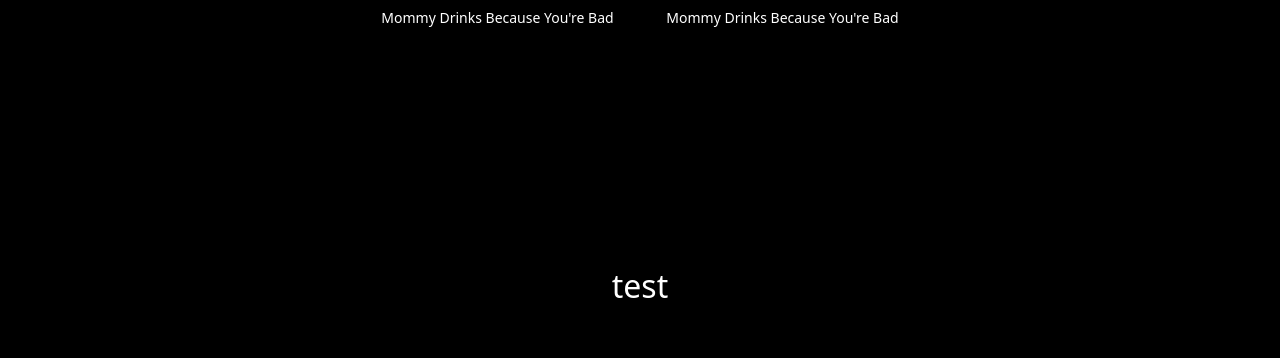
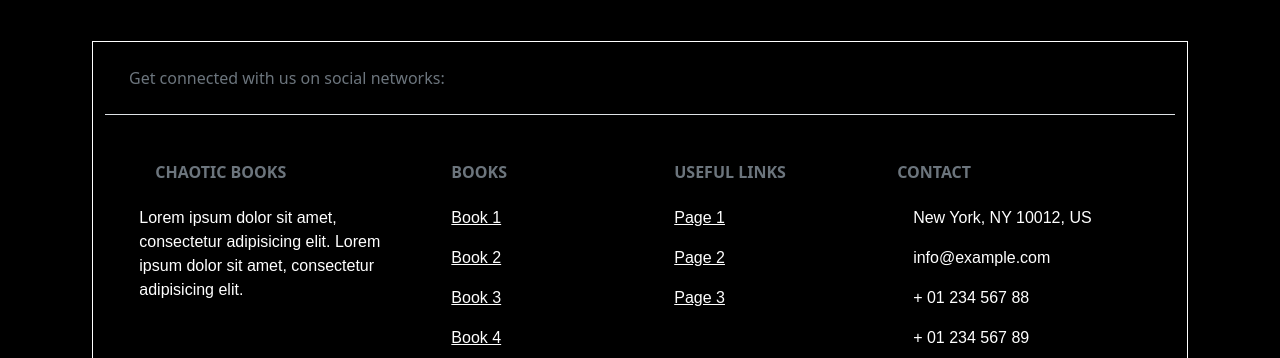
Before and after one commit to tylerkwallace/individual-assignment, a Flask app: page /page3 in a window 1280 px wide. Shown: the part 2240-2598 px from the top of the page. Run offline with Flask 2, Linux system fonts and the light colour scheme.

Commit message:
finish page 3

```diff
--- a/static/css/page3.css
+++ b/static/css/page3.css
@@ -2,8 +2,10 @@ body{
     background-color: black;
 }
 
-h1, h2, h3{
+h1, h2, h3, p,
+a.navbar-brand, .figure-caption{
     color: white;
+    font-family:fantasy;
 }
 
 .logo{
@@ -11,11 +13,11 @@ h1, h2, h3{
 }
 
 header{
-    background-color: aqua;
+    background-color: rgb(37, 37, 46);
 }
 
 .banner{
-    background-image: url("https://raw.githubusercontent.com/tylerkwallace/Images/master/Flames.png");
+    background-image: linear-gradient(0deg, rgba(0, 0, 0, 0.3), rgba(70, 70, 70, 0.3)), url("https://raw.githubusercontent.com/tylerkwallace/Images/master/Flames.png");
     height: 100vh;
     background-position: center;
     background-repeat: no-repeat;
@@ -23,26 +25,32 @@ header{
     position: relative;
 }
 
-p{
-    color: white;
-}
 
 /* .navbar{
     color: white;
 } */
 
 a.navbar-brand{
-    color: white;
     margin-left: 15px;
     margin-right: 15px;
 }
 
 .figure-caption{
-    color: white;
     text-align: center;
 }
 
-figure{
-    height: 400px;
-    width: auto;
+hr{
+    color: gray;
+    width: 70%;
+    margin-left: auto;
+    margin-right: auto;
 }
+
+.bg-dark{
+    background-color: black !important;
+}
+
+footer{
+    border: 1px solid white;
+    margin: 10px;
+}
--- a/templates/page3.html
+++ b/templates/page3.html
@@ -15,7 +15,7 @@
     <header>
         <div class="d-flex align-items-center justify-content-center">
             <div class="logo">
-                <h1>logo</h1>
+                <h1>LOGO</h1>
             </div>
         </div>
     </header>
@@ -25,7 +25,7 @@
         <a class="navbar-brand" href="{{ url_for('page2') }}">PAGE 2</a>
         <a class="navbar-brand" href="{{ url_for('page3') }}">PAGE 3</a>
     </nav>
-    <div class="banner">
+    <div class="banner bg-img">
         <div class="d-flex align-items-center justify-content-center" style="height: 100vh;>
             <div class=" row">
             <div class="col-12">
@@ -34,146 +34,260 @@
                         Discover the chaotic world</p>
                     <h1>Books</h1>
                     <div class="container">
-                        <p>The first Harry Potter book, Harry Potter and the Philosopher’s
-                            Stone, was published by Bloomsbury in 1997 to immediate popular
-                            and critical acclaim. Six further best-selling books, three companion
-                            books, a playscript and two screenplays have since followed. The Harry
-                            Potter books have been translated into over 80 languages, won multiple
-                            awards, and sold more than 500 million copies worldwide, becoming the
-                            best-selling book series in history...</p>
+                        <div class="col-6">
+                            <p>Lorem ipsum dolor sit amet, consectetur adipiscing elit,
+                                sed do eiusmod tempor incididunt ut labore et dolore magna
+                                aliqua. Ut enim ad minim veniam, quis nostrud exercitation
+                                ullamco laboris nisi ut aliquip ex ea commodo consequat. Duis
+                                aute irure dolor in reprehenderit in voluptate velit esse cillum
+                                dolore eu fugiat nulla pariatur.</p>
+                        </div>
+
                     </div>
                 </center>
             </div>
         </div>
     </div>
     <div class="container">
+        <hr>
         <div class="row">
             <div class="col-12 d-flex justify-content-center">
                 <h2>test</h2>
-             </div>
+            </div>
         </div>
+        <hr>
         <div class="row mt-5 mb-5">
-            <div class="col-3 d-flex justify-content-center">
+            <div class="col-2 offset-2 d-flex justify-content-center">
                 <figure class="figure">
                     <img src="https://raw.githubusercontent.com/tylerkwallace/Images/master/worst-book-covers-titles-48.jpg"
-                        class="figure-img img-fluid rounded"
-                            alt="...">
+                        class="figure-img img-fluid rounded" alt="...">
                     <figcaption class="figure-caption">Mommy Drinks Because You're Bad</figcaption>
                 </figure>
             </div>
-            <div class="col-3 d-flex justify-content-center">
+            <div class="col-2 d-flex justify-content-center">
                 <figure class="figure">
                     <img src="https://raw.githubusercontent.com/tylerkwallace/Images/master/worst-book-covers-titles-48.jpg"
-                        class="figure-img img-fluid rounded"
-                            alt="...">
+                        class="figure-img img-fluid rounded" alt="...">
                     <figcaption class="figure-caption">Mommy Drinks Because You're Bad</figcaption>
                 </figure>
             </div>
-            <div class="col-3 d-flex justify-content-center">
+            <div class="col-2 d-flex justify-content-center">
                 <figure class="figure">
                     <img src="https://raw.githubusercontent.com/tylerkwallace/Images/master/worst-book-covers-titles-48.jpg"
-                        class="figure-img img-fluid rounded"
-                            alt="...">
+                        class="figure-img img-fluid rounded" alt="...">
                     <figcaption class="figure-caption">Mommy Drinks Because You're Bad</figcaption>
                 </figure>
             </div>
-            <div class="col-3 d-flex justify-content-center">
+            <div class="col-2 d-flex justify-content-center">
                 <figure class="figure">
                     <img src="https://raw.githubusercontent.com/tylerkwallace/Images/master/worst-book-covers-titles-48.jpg"
-                        class="figure-img img-fluid rounded"
-                            alt="...">
+                        class="figure-img img-fluid rounded" alt="...">
                     <figcaption class="figure-caption">Mommy Drinks Because You're Bad</figcaption>
                 </figure>
             </div>
         </div>
         <div class="row mt-5 mb-5">
-            <div class="col-3 d-flex justify-content-center">
+            <div class="col-2 offset-2 d-flex justify-content-center">
                 <figure class="figure">
                     <img src="https://raw.githubusercontent.com/tylerkwallace/Images/master/worst-book-covers-titles-48.jpg"
-                        class="figure-img img-fluid rounded"
-                            alt="...">
+                        class="figure-img img-fluid rounded" alt="...">
                     <figcaption class="figure-caption">Mommy Drinks Because You're Bad</figcaption>
                 </figure>
             </div>
-            <div class="col-3 d-flex justify-content-center">
+            <div class="col-2 d-flex justify-content-center">
                 <figure class="figure">
                     <img src="https://raw.githubusercontent.com/tylerkwallace/Images/master/worst-book-covers-titles-48.jpg"
-                        class="figure-img img-fluid rounded"
-                            alt="...">
+                        class="figure-img img-fluid rounded" alt="...">
                     <figcaption class="figure-caption">Mommy Drinks Because You're Bad</figcaption>
                 </figure>
             </div>
-            <div class="col-3 d-flex justify-content-center">
+            <div class="col-2 d-flex justify-content-center">
                 <figure class="figure">
                     <img src="https://raw.githubusercontent.com/tylerkwallace/Images/master/worst-book-covers-titles-48.jpg"
-                        class="figure-img img-fluid rounded"
-                            alt="...">
+                        class="figure-img img-fluid rounded" alt="...">
                     <figcaption class="figure-caption">Mommy Drinks Because You're Bad</figcaption>
                 </figure>
             </div>
-            <div class="col-3 d-flex justify-content-center">
+            <div class="col-2 d-flex justify-content-center">
                 <figure class="figure">
                     <img src="https://raw.githubusercontent.com/tylerkwallace/Images/master/worst-book-covers-titles-48.jpg"
-                        class="figure-img img-fluid rounded"
-                            alt="...">
+                        class="figure-img img-fluid rounded" alt="...">
                     <figcaption class="figure-caption">Mommy Drinks Because You're Bad</figcaption>
                 </figure>
             </div>
         </div>
+        <hr>
         <div class="row">
             <div class="col-12 d-flex justify-content-center">
                 <h2>test</h2>
-             </div>
+            </div>
         </div>
+        <hr>
         <div class="row mt-5 mb-5">
-            <div class="col-3 offset-3 d-flex justify-content-center">
+            <div class="col-2 offset-4 d-flex justify-content-center">
                 <figure class="figure">
                     <img src="https://raw.githubusercontent.com/tylerkwallace/Images/master/worst-book-covers-titles-48.jpg"
-                        class="figure-img img-fluid rounded"
-                            alt="...">
+                        class="figure-img img-fluid rounded" alt="...">
                     <figcaption class="figure-caption">Mommy Drinks Because You're Bad</figcaption>
                 </figure>
             </div>
-            <div class="col-3 d-flex justify-content-center">
+            <div class="col-2 d-flex justify-content-center">
                 <figure class="figure">
                     <img src="https://raw.githubusercontent.com/tylerkwallace/Images/master/worst-book-covers-titles-48.jpg"
-                        class="figure-img img-fluid rounded"
-                            alt="...">
+                        class="figure-img img-fluid rounded" alt="...">
                     <figcaption class="figure-caption">Mommy Drinks Because You're Bad</figcaption>
                 </figure>
             </div>
         </div>
+        <hr>
         <div class="row">
             <div class="col-12 d-flex justify-content-center">
                 <h2>test</h2>
-             </div>
+            </div>
         </div>
+        <hr>
         <div class="row mt-5 mb-5">
-            <div class="col-3 offset- d-flex justify-content-center">
+            <div class="col-2 offset-3 d-flex justify-content-center">
                 <figure class="figure">
                     <img src="https://raw.githubusercontent.com/tylerkwallace/Images/master/worst-book-covers-titles-48.jpg"
-                        class="figure-img img-fluid rounded"
-                            alt="...">
+                        class="figure-img img-fluid rounded" alt="...">
                     <figcaption class="figure-caption">Mommy Drinks Because You're Bad</figcaption>
                 </figure>
             </div>
-            <div class="col-3 d-flex justify-content-center">
+            <div class="col-2 d-flex justify-content-center">
                 <figure class="figure">
                     <img src="https://raw.githubusercontent.com/tylerkwallace/Images/master/worst-book-covers-titles-48.jpg"
-                        class="figure-img img-fluid rounded"
-                            alt="...">
+                        class="figure-img img-fluid rounded" alt="...">
                     <figcaption class="figure-caption">Mommy Drinks Because You're Bad</figcaption>
                 </figure>
             </div>
-            <div class="col-3 d-flex justify-content-center">
+            <div class="col-2 d-flex justify-content-center">
                 <figure class="figure">
                     <img src="https://raw.githubusercontent.com/tylerkwallace/Images/master/worst-book-covers-titles-48.jpg"
-                        class="figure-img img-fluid rounded"
-                            alt="...">
+                        class="figure-img img-fluid rounded" alt="...">
                     <figcaption class="figure-caption">Mommy Drinks Because You're Bad</figcaption>
                 </figure>
             </div>
         </div>
+        <footer class="text-center text-lg-start text-muted">
+            <div class="container">
+                <section class="d-flex justify-content-center justify-content-lg-between p-4 border-bottom">
+                    <!-- Left -->
+                    <div class="me-5 d-none d-lg-block">
+                        <span>Get connected with us on social networks:</span>
+                    </div>
+                    <!-- Left -->
+
+                    <!-- Right -->
+                    <div>
+                        <a href="" class="me-4 text-reset">
+                            <i class="fab fa-facebook-f"></i>
+                        </a>
+                        <a href="" class="me-4 text-reset">
+                            <i class="fab fa-twitter"></i>
+                        </a>
+                        <a href="" class="me-4 text-reset">
+                            <i class="fab fa-google"></i>
+                        </a>
+                        <a href="" class="me-4 text-reset">
+                            <i class="fab fa-instagram"></i>
+                        </a>
+                        <a href="" class="me-4 text-reset">
+                            <i class="fab fa-linkedin"></i>
+                        </a>
+                        <a href="" class="me-4 text-reset">
+                            <i class="fab fa-github"></i>
+                        </a>
+                    </div>
+                    <!-- Right -->
+                </section>
+                <!-- Section: Social media -->
+
+                <!-- Section: Links  -->
+                <section class="">
+                    <div class="container text-center text-md-start mt-5">
+                        <!-- Grid row -->
+                        <div class="row mt-3">
+                            <!-- Grid column -->
+                            <div class="col-md-3 col-lg-4 col-xl-3 mx-auto mb-4">
+                                <!-- Content -->
+                                <h6 class="text-uppercase fw-bold mb-4">
+                                    <i class="fas fa-gem me-3"></i>Chaotic Books
+                                </h6>
+                                <p>
+                                    Lorem ipsum dolor sit amet, consectetur adipisicing elit. Lorem ipsum
+                                    dolor sit amet, consectetur adipisicing elit.
+                                </p>
+                            </div>
+                            <!-- Grid column -->
+
+                            <!-- Grid column -->
+                            <div class="col-md-2 col-lg-2 col-xl-2 mx-auto mb-4">
+                                <!-- Links -->
+                                <h6 class="text-uppercase fw-bold mb-4">
+                                    Books
+                                </h6>
+                                <p>
+                                    <a href="#!" class="text-reset">Book 1</a>
+                                </p>
+                                <p>
+                                    <a href="#!" class="text-reset">Book 2</a>
+                                </p>
+                                <p>
+                                    <a href="#!" class="text-reset">Book 3</a>
+                                </p>
+                                <p>
+                                    <a href="#!" class="text-reset">Book 4</a>
+                                </p>
+                            </div>
+                            <!-- Grid column -->
+
+                            <!-- Grid column -->
+                            <div class="col-md-3 col-lg-2 col-xl-2 mx-auto mb-4">
+                                <!-- Links -->
+                                <h6 class="text-uppercase fw-bold mb-4">
+                                    Useful links
+                                </h6>
+                                <p>
+                                    <a href="#!" class="text-reset">Page 1</a>
+                                </p>
+                                <p>
+                                    <a href="#!" class="text-reset">Page 2</a>
+                                </p>
+                                <p>
+                                    <a href="#!" class="text-reset">Page 3</a>
+                                </p>
+                            </div>
+                            <!-- Grid column -->
+
+                            <!-- Grid column -->
+                            <div class="col-md-4 col-lg-3 col-xl-3 mx-auto mb-md-0 mb-4">
+                                <!-- Links -->
+                                <h6 class="text-uppercase fw-bold mb-4">
+                                    Contact
+                                </h6>
+                                <p><i class="fas fa-home me-3"></i> New York, NY 10012, US</p>
+                                <p>
+                                    <i class="fas fa-envelope me-3"></i>
+                                    info@example.com
+                                </p>
+                                <p><i class="fas fa-phone me-3"></i> + 01 234 567 88</p>
+                                <p><i class="fas fa-print me-3"></i> + 01 234 567 89</p>
+                            </div>
+                            <!-- Grid column -->
+                        </div>
+                        <!-- Grid row -->
+                    </div>
+                </section>
+                <!-- Section: Links  -->
+
+                <!-- Copyright -->
+                <div class="text-center p-4" style="background-color: rgba(0, 0, 0, 0.05);">
+                    © 2021 Copyright:
+                    <a class="text-reset fw-bold" href="#">Tyler Wallace</a>
+                </div>
+            </div>
+        </footer>
 
     </div>
 
```
Also changed, not shown: templates/template.html (deleted, +0 -32 lines), 1 other file.
